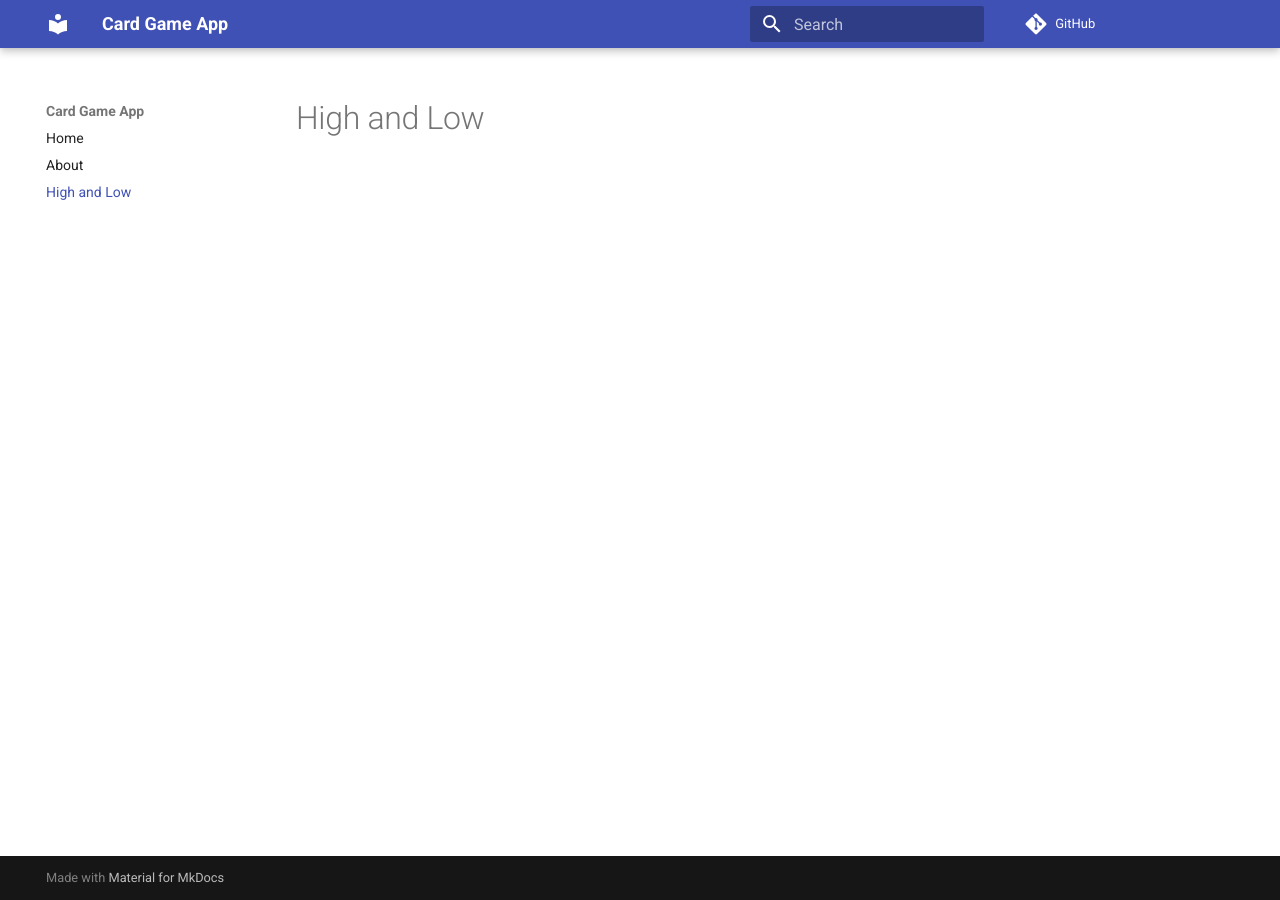
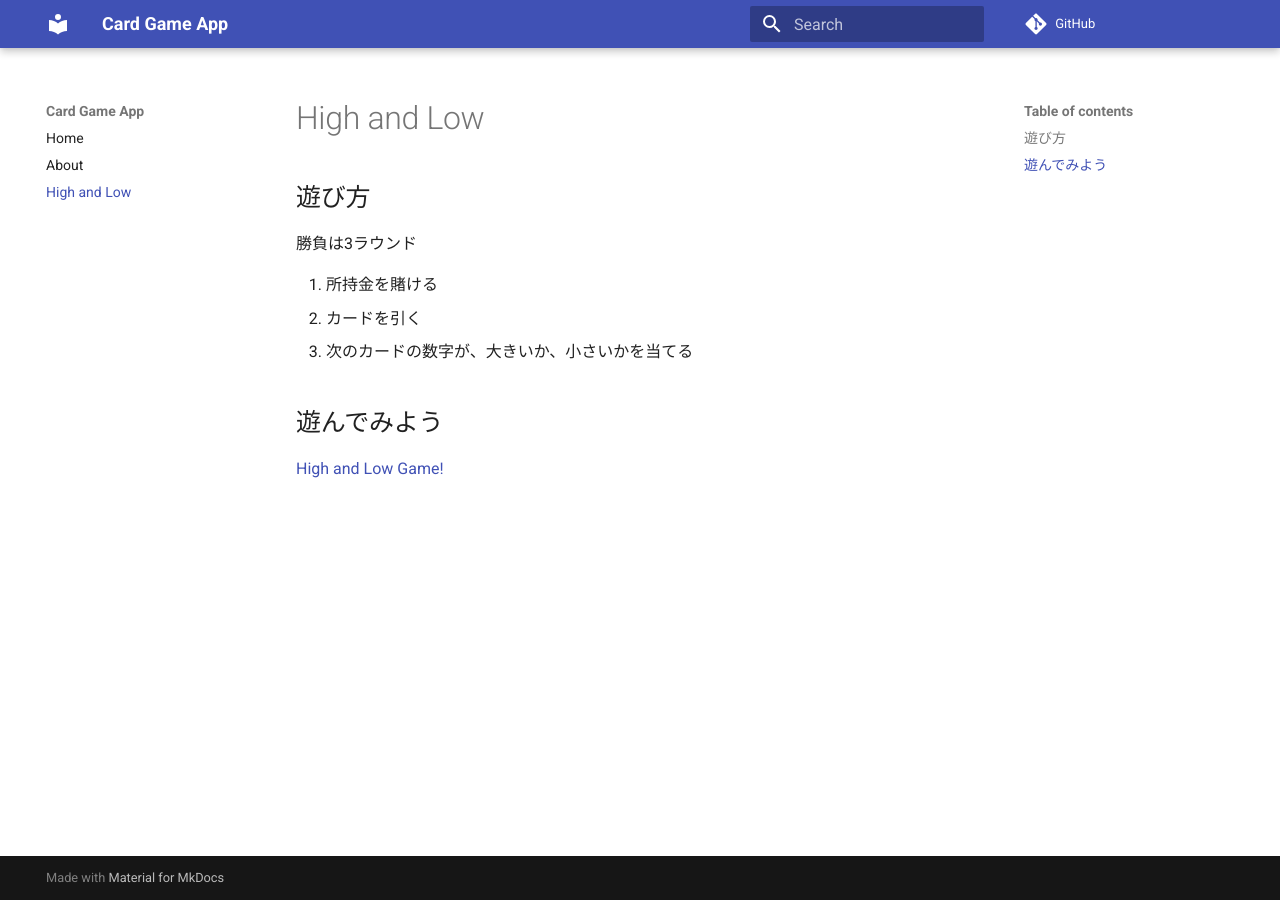
Before and after one commit to Kanaichi333/streamlit-practice, an MkDocs documentation site: the page built from docs/how_to_use/high_and_low.md, in a window 1280 px wide. Built offline with MkDocs 1.6.1 and Material for MkDocs 9.7.7, drawn with Linux system fonts in a browser that asks for light colours; comment, search, counter and statistics services are not loaded; the version menu is left out.

Commit message:
Update docs

```diff
--- a/docs/how_to_use/high_and_low.md
+++ b/docs/how_to_use/high_and_low.md
@@ -1 +1,14 @@
 # High and Low
+
+## 遊び方
+
+勝負は3ラウンド
+
+1. 所持金を賭ける
+2. カードを引く
+3. 次のカードの数字が、大きいか、小さいかを当てる
+
+
+## 遊んでみよう
+
+[High and Low Game!](https://kanaichi333-cards-games-app-20250922.streamlit.app/High_and_Low_2)
```
Also changed, not shown: README.md (+1 -1 lines), docs/index.md (+8 -1 lines).
